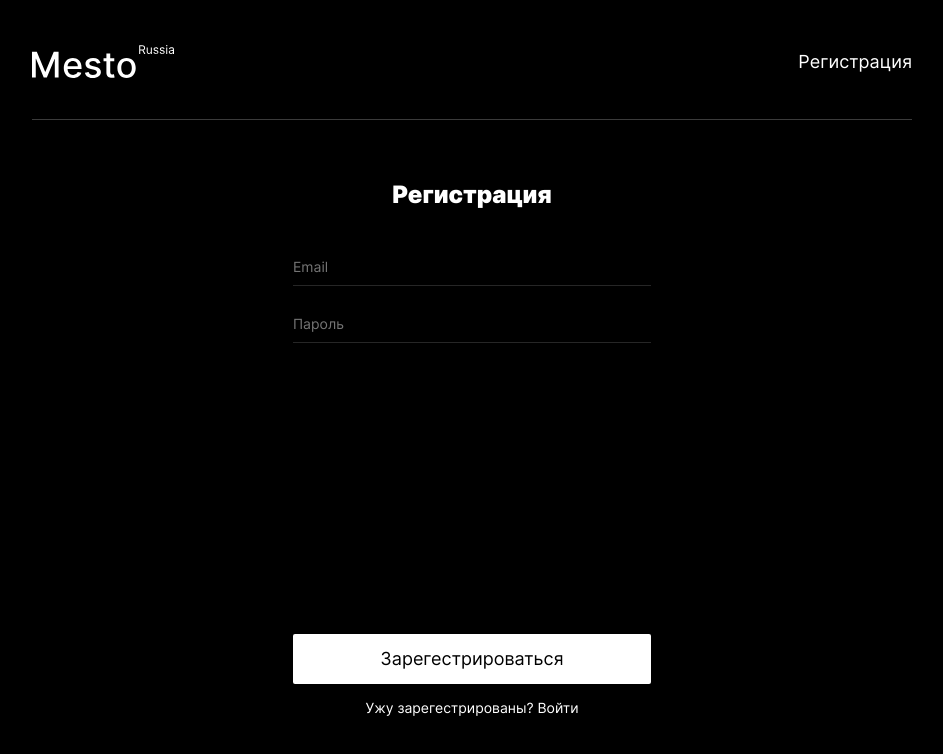
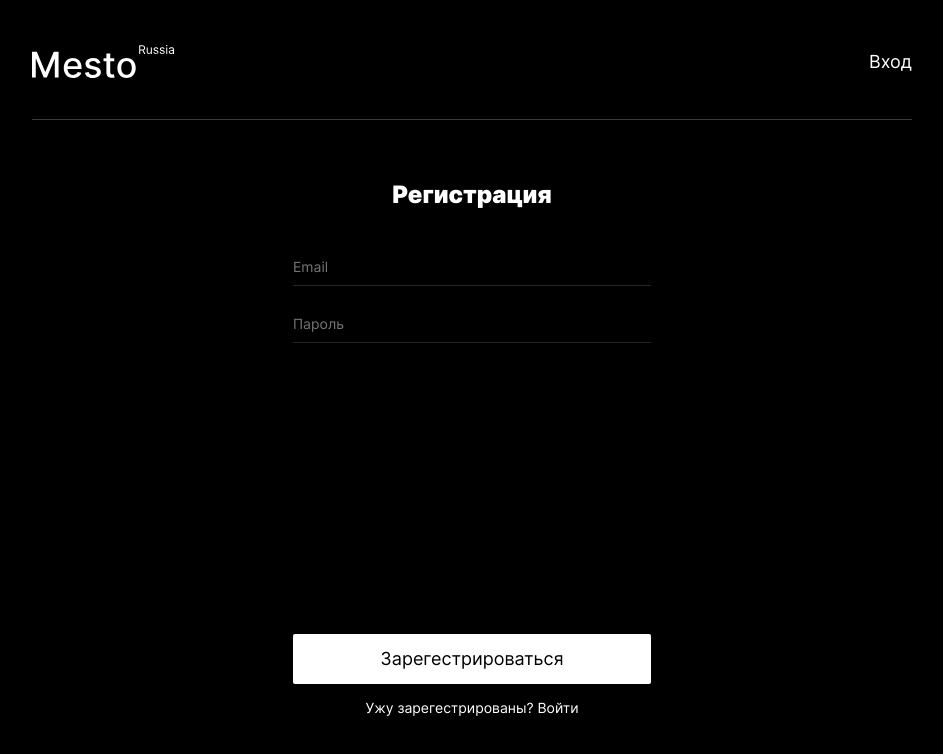
Before and after one commit to DocMoro/mesto-react-auth, a React (Create React App) app: page /sign-up in a window 1280 px wide. Shown: the top 754 px of the page, without its empty margins (168-1111 px from the left). Built offline with nearby package versions, Linux system fonts and the light colour scheme; no server answers.

Commit message:
feat: добавить изменение шапки

```diff
--- a/src/components/App.js
+++ b/src/components/App.js
@@ -1,5 +1,5 @@
 import { useState, useEffect } from 'react';
-import { Route, Switch, Redirect } from 'react-router-dom';
+import { Route, Switch, Redirect, Link } from 'react-router-dom';
 import Header from './Header';
 import Main from './Main';
 import PopupWithForm from './PopupWithForm';
@@ -24,7 +24,7 @@ export default function App() {
 
   const [cards, setCards] = useState([]);
 
-  const [loggedIn, setLoggedIn] = useState(true);
+  const [loggedIn, setLoggedIn] = useState(false);
 
   useEffect(() => {
     Promise.all([api.getUserInfo(), api.getInitialCards()])
@@ -107,7 +107,6 @@ export default function App() {
   return (
     <CurrentUserContext.Provider value={currentUser}>
       <div className="page">
-        <Header />
         <Switch>
           <ProtectedRoute
             exact
@@ -123,9 +122,15 @@ export default function App() {
             component={Main}
           />
           <Route path="/sign-up">
+            <Header>
+              <Link to="/sign-in" className="header__link">Вход</Link>
+            </Header>
             <Register/>
           </Route>
           <Route path="/sign-in">
+            <Header>
+              <Link to="/sign-up" className="header__link">Регистрация</Link>
+            </Header>
             <Login/>
           </Route>
           <Route>
--- a/src/components/Header.js
+++ b/src/components/Header.js
@@ -1,12 +1,11 @@
 import logo from '../images/logo.svg';
 import React from 'react';
-import { Link } from 'react-router-dom';
 
-export default function Header() {
+export default function Header({children}) {
   return (
     <header className="header">
       <img className="header__logo" src={logo} alt="Логотип место" />
-      <Link to="/sign-up" className="header__link">Регистрация</Link>
+      {children}
     </header>
   )
 }
--- a/src/components/ProtectedRoute.js
+++ b/src/components/ProtectedRoute.js
@@ -1,11 +1,15 @@
 import Footer from "./Footer";
-import { Route, Redirect } from "react-router-dom";
+import Header from "./Header";
+import { Route, Redirect, Link } from "react-router-dom";
 
 const ProtectedRoute = ({ component: Component, ...props }) => {
   return (
     <Route>
       {props.loggedIn ? (
         <>
+          <Header>
+            <Link to="/sign-in" className="header__link">Выход</Link>
+          </Header>
           <Component {...props} />
           <Footer />
         </>
```
